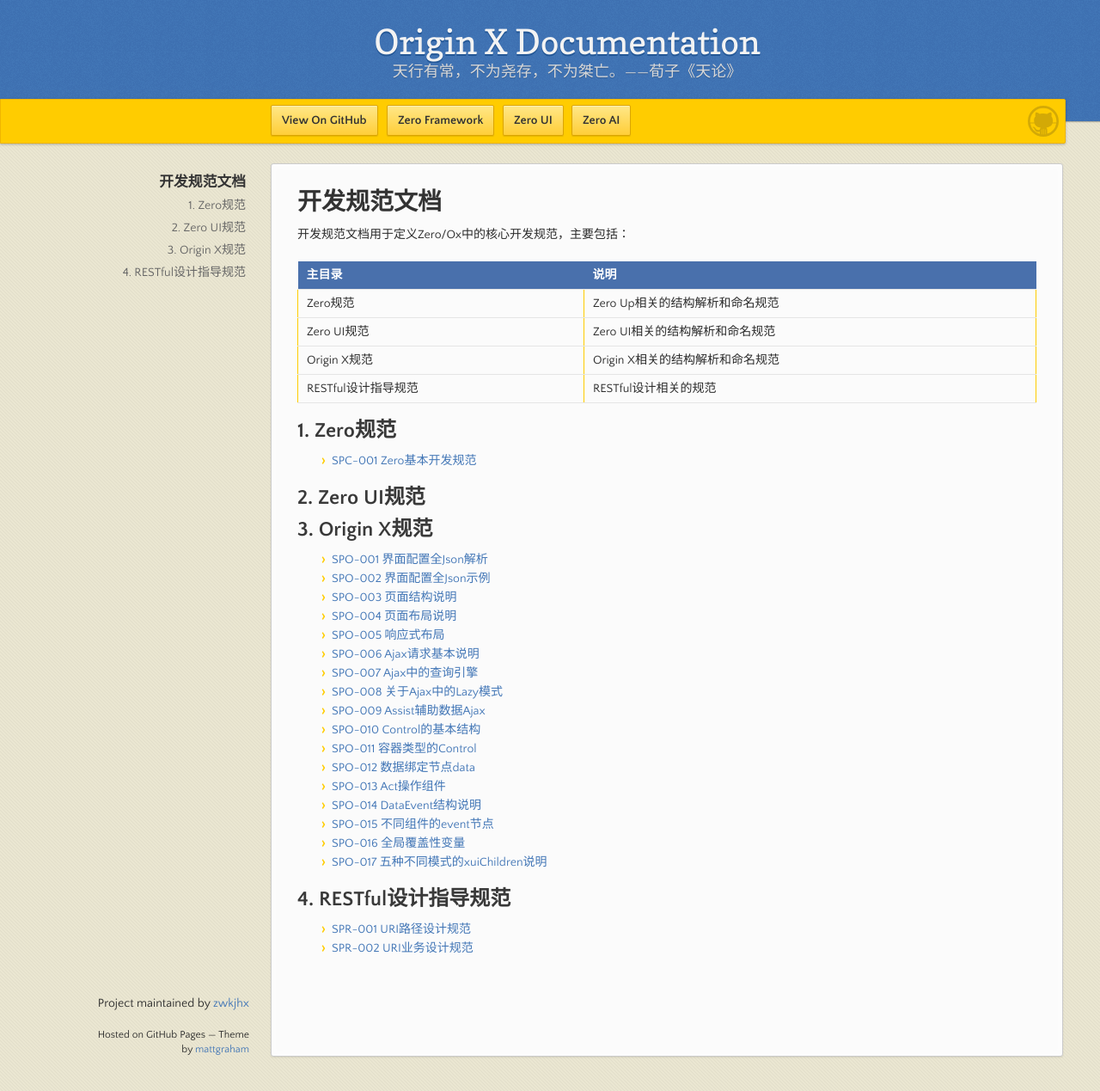
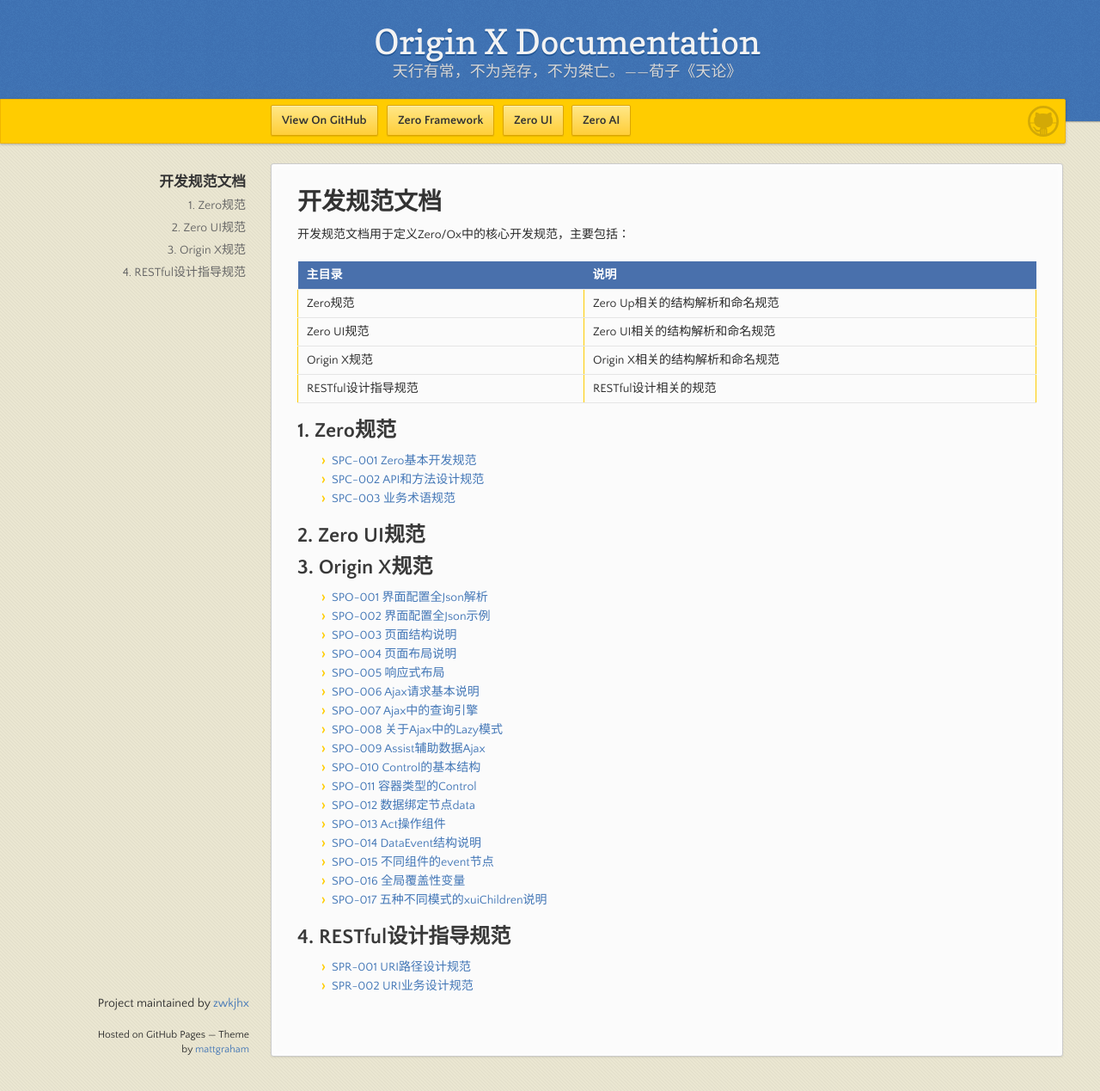
Before and after one commit to zwkjhx/ox-doc, a Jekyll site: the page built from specification/main.md, in a window 1280 px wide and 1269 px high. Shown: the whole window at 86% size. Built offline with Jekyll 4.4.1, drawn with Linux system fonts in a browser that asks for light colours; our own code applies the rules of GitHub Pages for plain Markdown files.

Commit message:
Updates specification/main.md
Auto commit by GitBook Editor

```diff
--- a/specification/main.md
+++ b/specification/main.md
@@ -12,6 +12,8 @@
 ## 1. Zero规范
 
 * [SPC-001 Zero基本开发规范](/specification/1-zerogui-fan/spc-001-zeroji-ben-kai-fa-gui-fan.html)
+* [SPC-002 API和方法设计规范](/specification/1-zerogui-fan/spc-002-apihe-fang-fa-she-ji-gui-fan.md)
+* [SPC-003 业务术语规范](/specification/1-zerogui-fan/spc-003-ye-wu-zhu-yu-gui-fan.md)
 
 ## 2. Zero UI规范
 
```
